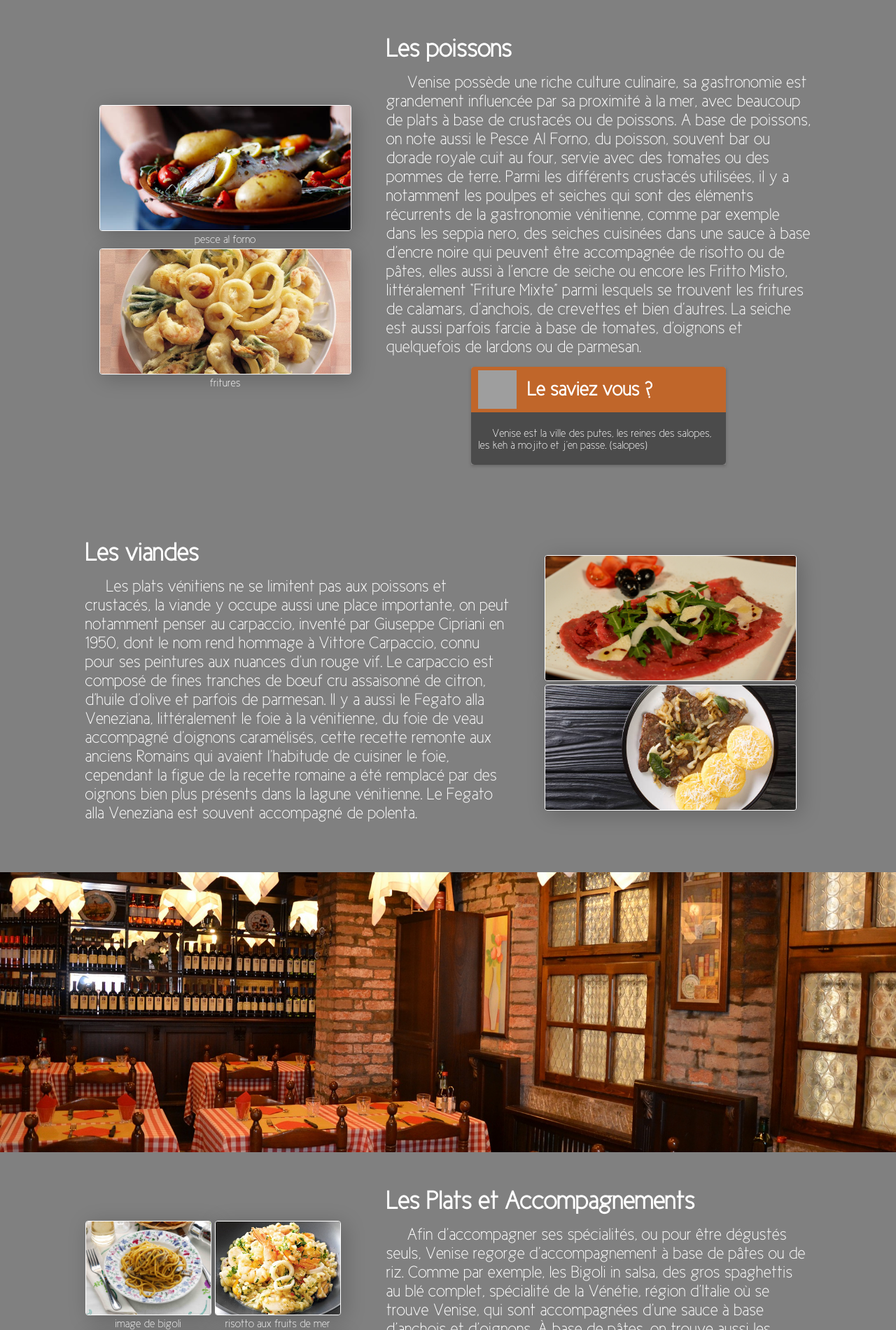
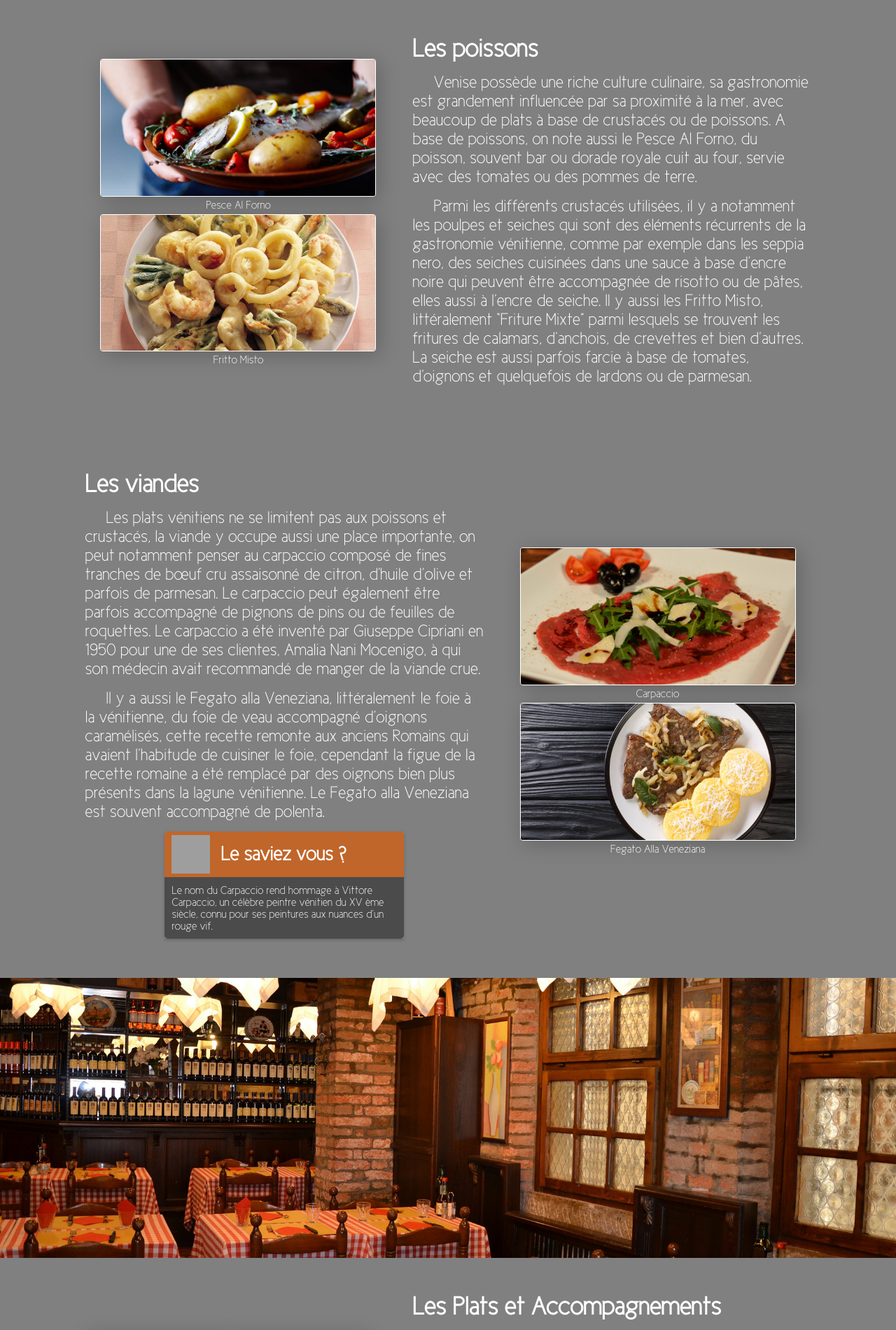
Before and after one commit to Meledit/UNESCO-Venise, a PHP site: page /PageGastronomie.html in a window 1280 px wide. Shown: the part 2398-4298 px from the top of the page at 70% size. Run offline with PHP 8.4, Linux system fonts and the light colour scheme; grey boxes are pictures that could not be loaded.

Commit message:
Gastronomie 1

```diff
--- a/PageGastronomie.html
+++ b/PageGastronomie.html
@@ -151,46 +151,29 @@
                 <div class="zone-images deux-images">
                     <div class="image-et-legende">
                         <img src="Images/Gastronomie/Pesce1(Atteztazione).jpg" alt="image de pesce al forno">
-                        <p>pesce al forno</p>
+                        <p>Pesce Al Forno</p>
                     </div>
                     <div class="image-et-legende">
                         <img src="Images/Gastronomie/fritto_misto2(pas libre).jpg" alt="image de fritures">
-                        <p>fritures</p>
+                        <p>Fritto Misto</p>
                     </div>
                 </div>
                 <div class="zone-texte">
                     <h3>Les poissons</h3>
                     <p>
-                        Venise possède une riche culture culinaire,
-                        sa gastronomie est grandement influencée
-                        par sa proximité à la mer, avec beaucoup
-                        de plats à base de crustacés ou de poissons.
-                        A base de poissons, on note aussi le Pesce Al Forno,
-                        du poisson, souvent bar ou dorade royale cuit au four,
-                        servie avec des tomates ou des pommes de terre. Parmi
-                        les différents crustacés utilisées, il y a notamment les
-                        poulpes et seiches qui sont des éléments récurrents de la
-                        gastronomie vénitienne, comme par exemple dans les seppia
-                        nero, des seiches cuisinées dans une sauce à base d’encre
-                        noire qui peuvent être accompagnée de risotto ou de pâtes,
-                        elles aussi à l’encre de seiche ou encore les Fritto Misto,
-                        littéralement “Friture Mixte” parmi lesquels se trouvent les
-                        fritures de calamars, d’anchois, de crevettes et bien d’autres.
-                        La seiche est aussi parfois farcie à base de tomates,
-                        d'oignons et quelquefois de lardons ou de parmesan.
+                        Venise possède une riche culture culinaire, sa gastronomie est grandement influencée par sa proximité à la mer,
+                        avec beaucoup de plats à base de crustacés ou de poissons. A base de poissons, on note aussi le Pesce Al Forno,
+                        du poisson, souvent bar ou dorade royale cuit au four, servie avec des tomates ou des pommes de terre.
                     </p>
-                    <div class="zone-saviez-vous">
-                        <div class="saviez-vous">
-                            <div class="titre">
-                                <img src="images/DonnolaDodo.png" alt="">
-                                <h3>Le saviez vous ?</h3>
-                            </div>
-                            <p>
-                                Venise est la ville des putes, les reines des salopes,
-                                les keh à mojito et j'en passe. (salopes)
-                            </p>
-                        </div>
-                    </div>
+                    <p>
+                        Parmi les différents crustacés utilisées, il y a notamment les poulpes et seiches qui sont des éléments récurrents de la
+                        gastronomie vénitienne, comme par exemple dans les seppia nero, des seiches cuisinées dans une sauce à base d’encre
+                        noire qui peuvent être accompagnée de risotto ou de pâtes, elles aussi à l’encre de seiche. Il y aussi les Fritto Misto,
+                        littéralement “Friture Mixte” parmi lesquels se trouvent les fritures de calamars, d’anchois, de crevettes et bien d’autres.
+                        La seiche est aussi parfois farcie à base de tomates, d'oignons et quelquefois de lardons ou de parmesan.
+
+                    </p>
+
                 </div>
             </div>
         </div>
@@ -200,28 +183,39 @@
                 <div class="zone-texte">
                     <h3>Les viandes</h3>
                     <p>
-                        Les plats vénitiens ne se limitent pas aux poissons
-                        et crustacés, la viande y occupe aussi une place
-                        importante, on peut notamment penser au carpaccio,
-                        inventé par Giuseppe Cipriani en 1950, dont le nom rend
-                        hommage à Vittore Carpaccio, connu pour ses peintures
-                        aux nuances d’un rouge vif. Le carpaccio est composé de
-                        fines tranches de bœuf cru assaisonné de citron, d'huile
-                        d’olive et parfois de parmesan. Il y a aussi le Fegato
-                        alla Veneziana, littéralement le foie à la vénitienne,
-                        du foie de veau accompagné d’oignons caramélisés, cette
-                        recette remonte aux anciens Romains qui avaient l’habitude
-                        de cuisiner le foie,
-                        cependant la figue de la recette romaine a été remplacé
-                        par des oignons bien plus présents dans la lagune vénitienne. Le Fegato alla Veneziana est souvent accompagné de polenta.
+                        Les plats vénitiens ne se limitent pas aux poissons et crustacés, la viande y occupe aussi une place importante, on peut notamment
+                        penser au carpaccio composé de fines tranches de bœuf cru assaisonné de citron, d'huile d’olive et parfois de parmesan. Le carpaccio
+                         peut également être parfois accompagné de pignons de pins ou de feuilles de roquettes. Le carpaccio a été inventé par Giuseppe Cipriani
+                          en 1950 pour une de ses clientes, Amalia Nani Mocenigo, à qui son médecin avait recommandé de manger de la viande crue.
                     </p>
+                    <p>
+                          Il y a aussi le Fegato alla Veneziana, littéralement le foie à la vénitienne, du foie de veau accompagné d’oignons caramélisés, cette recette
+                          remonte aux anciens Romains qui avaient l’habitude de cuisiner le foie, cependant la figue de la recette romaine a été remplacé par des oignons
+                          bien plus présents dans la lagune vénitienne. Le Fegato alla Veneziana est souvent accompagné de polenta.
+                    </p>
+
+                    <div class="zone-saviez-vous">
+                        <div class="saviez-vous">
+                            <div class="titre">
+                                <img src="images/DonnolaManger.png" alt="">
+                                <h3>Le saviez vous ?</h3>
+                            </div>
+                            <p>
+                                Le nom du Carpaccio rend hommage à Vittore Carpaccio, un célèbre peintre vénitien du XV ème siècle,
+                                connu pour ses peintures aux nuances d’un rouge vif.
+
+                            </p>
+                        </div>
+                    </div>
                 </div>
                 <div class="zone-images deux-images">
                     <div class="image-et-legende">
                         <img src="Images/Gastronomie/Carpaccio2.jpg" alt="image de carpaccio">
+                        <p>Carpaccio</p>
                     </div>
                     <div class="image-et-legende">
                         <img src="Images/Gastronomie/Fegatto1(ALLEKO).jpg" alt="image de fegato alla veneziana">
+                        <p>Fegato Alla Veneziana</p>
                     </div>
                 </div>
             </div>
@@ -234,40 +228,35 @@
                 <div class="zone-images">
                     <div class="image-et-legende">
                         <img src="Images/Gastronomie/Bigoli-in-Salsa.jpg" alt="image de bigoli">
-                        <p>image de bigoli</p>
+                        <p>Bigoli in Salsa</p>
                     </div>
                     <div class="image-et-legende">
                         <img src="Images/Gastronomie/Risotto1.jpg" alt="image de risotto aux fruits de mer">
-                        <p>risotto aux fruits de mer</p>
+                        <p>Risotto aux Fruits de mers</p>
                     </div>
                     <div class="image-et-legende">
                         <img src="Images/Gastronomie/RisiEBisi1.jpg" alt="image de risi e bisi">
-                        <p>risi e bisi</p>
+                        <p>Risi e Bisi</p>
                     </div>
                     <div class="image-et-legende">
                         <img src="Images/Gastronomie/Polenta1.jpg" alt="image de polenta">
-                        <p>polenta</p>
+                        <p>Polenta</p>
                     </div>
                 </div>
                 <div class="zone-texte">
                     <h3>Les Plats et Accompagnements</h3>
                     <p>
-                        Afin d’accompagner ses spécialités,
-                        ou pour être dégustés seuls, Venise
-                        regorge d’accompagnement à base de pâtes
-                        ou de riz. Comme par exemple, les Bigoli
-                        in salsa, des gros spaghettis au blé complet,
-                        spécialité de la Vénétie, région d’Italie où se
-                        trouve Venise, qui sont accompagnées d’une sauce
-                        à base d’anchois et d’oignons. À base de pâtes, on
-                        trouve aussi les spaghettis con vongole, des palourdes
-                        sautéees au vin blanc, avec de l’ail. À Venise on trouve
-                        aussi des accompagnements à base de riz, comme le risotto
-                        qui est décliné que ce soit avec des fruits de mer, des
-                        champignons ou de la viande. Ou encore le risi e bisi,
-                        du riz mijoté avec de petits pois, des oignons et des
-                        lardons. On y trouve également la polenta, une
-                        préparation à base de semoule de maïs.
+                        Afin d’accompagner ses spécialités, ou pour être dégustés seuls, Venise regorge d’accompagnement
+                        à base de pâtes ou de riz. Comme par exemple, les Bigoli in salsa, des gros spaghettis au blé complet,
+                        spécialité de la Vénétie, région d’Italie où se trouve Venise, qui sont accompagnées d’une sauce à base
+                        d’anchois et d’oignons. À base de pâtes, on trouve aussi les spaghettis con vongole, des palourdes
+                        sautéees au vin blanc, avec de l’ail.
+                    </p>
+                    <p>
+                        À Venise on trouve aussi des accompagnements à base de riz,
+                        comme le risotto qui est décliné que ce soit avec des fruits de mer, des champignons ou de la viande.
+                        Ou encore le risi e bisi, du riz mijoté avec de petits pois, des oignons et des lardons. On y trouve
+                        également la polenta, une préparation à base de semoule de maïs.
                     </p>
                 </div>
             </div>
@@ -278,23 +267,25 @@
                 <div class="zone-texte">
                     <h3>Les boissons et cocktails</h3>
                     <p>
-                        Parmi les spécialités vénitienne, on peut aussi évoquer certaines boissons,
-                        dont le Spritz, un cocktail composé d’eau pétillante, de prosecco
-                        (un vin blanc effervescent italien) et  d’Aperol (un apéritif), qui
-                        peut être accompagné d’une rondelle de citron ou d’orange. Le spritz
-                        tire son origine du XIXème siècle, lorsque les autrichiens dominaient
-                        la Vénétie. Ou encore le Bellini, un cocktail à base de prosecco et
-                        de nectar de pêches blanches inventé par Giuseppe Cipriani, qui a
-                        également inventé le carpaccio. Venise possède aussi plusieurs vins
-                        italiens et liqueurs dont le Maraschino à base de cerises.
+                        Parmi les spécialités vénitienne, on peut aussi évoquer certaines boissons, dont le Spritz, un cocktail
+                        composé d’eau pétillante, de prosecco (un vin blanc effervescent italien) et  d’Aperol (un apéritif),
+                        qui peut être accompagné d’une rondelle de citron ou d’orange. Le spritz tire son origine du XIXème siècle,
+                        lorsque les autrichiens dominaient la Vénétie.
+                    </p>
+                    <p>
+                        Ou encore le Bellini, un cocktail à base de prosecco et de
+                        nectar de pêches blanches inventé par Giuseppe Cipriani, qui a également inventé le carpaccio. Venise possède
+                        aussi plusieurs vins italiens et liqueurs dont le Maraschino à base de cerises.
                     </p>
                 </div>
                 <div class="zone-images deux-images">
                     <div class="image-et-legende">
                         <img src="Images/Gastronomie/Spritz2.jpg" alt="image de spritz">
+                        <p>Spritz</p>
                     </div>
                     <div class="image-et-legende">
                         <img src="Images/Gastronomie/Bellini1(David Cabrera Navarro).jpg" alt="image de bellini">
+                        <p>Bellini</p>
                     </div>
                 </div>
             </div>
@@ -302,34 +293,86 @@
 
         <div class="IMGparallax IMG3 IMG-petite"></div>
 
-        <div class="bg gris" id="Desserts">
+        <div class="bg gris" id="StreetFood">
             <div class="article image-avant">
-                <div class="zone-images deux-images">
+                <div class="zone-images quatre-images">
                     <div class="image-et-legende">
-                        <img src="Images/Gastronomie/Brioche1(FilipoBacci).jpg" alt="image de brioche con gelato">
+                        <img src="Images/Gastronomie/Arancini1.jpg" alt="image d'Arancini">
+                        <p> Arancini</p>
                     </div>
                     <div class="image-et-legende">
-                        <img src="Images/Gastronomie/Brioche1(FilipoBacci).jpg" alt="image de brioche con gelato">
+                        <img src="Images/Gastronomie/Piadina1(Ekaterina Fedulyeva).jpg" alt="image de Piadina">
+                        <p> Piadina</p>
+                    </div>
+                    <div class="image-et-legende">
+                        <img src="Images/Gastronomie/Lampredotto3(FrancescoVignali).jpg" alt="image de Lampredotto">
+                        <p> Lampredotto</p>
+                    </div>
+                    <div class="image-et-legende">
+                        <img src="Images/Gastronomie/Olive1.jpg" alt="image d'Olive All'Ascolana">
+                        <p> Olive all'Ascolana</p>
                     </div>
                 </div>
                 <div class="zone-texte">
+                    <h3>La Street-Food</h3>
+                    <p>
+                        À Venise, la gastronomie se vit aussi dans la rue, au plus près de la lagune. En effet, la Street Food occupe une place
+                         importante, et passe par des spécialités très différentes  les unes des autres. On peut notamment citer les Arancini,
+                         des petites boules de riz contenant de la sauce tomate, de la viande et des petits pois, qui sont ensuite panées et frites.
+                        Pour continuer dans les spécialités frites, il y a les Fritto Misto vues précédemment dans la partie Poissons, ou encore
+                        aussi les olives all'ascolana, des olives généreuses, farcies avec de la viande qu’on fait frire.
+                    </p>
+                    <p>
+                        La Street Food à Venise ne se limite pas aux aliments frits, il y a aussi des spécialités plus proches des burgers et sandwichs que l’on connaît
+                        bien. Comme par exemple, le Lampredotto, un sandwich à la caillette (une partie de l’estomac du boeuf) cuit à l’eau
+                         avec des oignons, de la tomate et du persil, qu’on taille ensuite en petit morceau. Le lampredotto est considéré comme
+                        un plat pauvre, dû au faible coût de la viande utilisée. On peut aussi penser aux Piadina, des pains sans levure, qu’on
+                         vient replier et garnir. Les piadina étant aussi considéré comme un élément fort de la cuisine des pauvres, ceux ci
+                         n’ayant pas assez pour faire lever du pain.
+                    </p>
+                </div>
+            </div>
+        </div>
+
+        <div class="bg gris" id="Desserts">
+            <div class="article image-apres">
+                <div class="zone-texte">
                     <h3>Les Desserts</h3>
                     <p>
-                        Venise présente aussi plusieurs spécialités sucrées,
-                        dont la plus célèbre est sûrement le tiramisu. Le tiramisu,
-                        composé de plusieurs couches successives de biscuit et de crème
-                        au mascarpone, est le dessert préféré à Venise, cependant
-                        la Vénétie n’est pas la seule région à revendiquer l’origine
-                        du tiramisu. Le tiramisu qui porte d’ailleurs bien son nom, qui
-                        signifie littéralement “Tire-moi vers le haut”,”Remonte-moi le moral”.
-                        L’île de Burano, à Venise possède ses propres biscuits, les Bussolà,
-                        des petits biscuits secs en forme de S. Quand Venise était une grande
-                        puissance maritime, les baicoli aussi appelés “les biscuits de bateau”
-                        accompagnaient les marins durant leurs longs voyages. Ces baicoli étaient
-                        aussi appréciés par les aristocrates vénitiens. Dans les rues de Venise,
-                        il est également possible d’acheter des brioches con gelato, littéralement
-                        des brioches dans lesquelles on met de la glace.
+                        Venise présente aussi plusieurs spécialités sucrées, dont la plus célèbre est sûrement le tiramisu. Le tiramisu, composé de plusieurs
+                        couches successives de biscuit et de crème au mascarpone, est le dessert préféré à Venise, cependant la Vénétie n’est pas la seule région
+                        à revendiquer l’origine du tiramisu.
                     </p>
+                    <p>
+                        L’île de Burano, à Venise possède ses propres biscuits, les Bussolà, des petits biscuits secs en
+                        forme de S. Quand Venise était une grande puissance maritime, les baicoli aussi appelés “les biscuits de bateau” accompagnaient
+                        les marins durant leurs longs voyages. Ces baicoli étaient aussi appréciés par les aristocrates vénitiens. Dans les rues de Venise,
+                        il est également possible d’acheter des brioches con gelato, littéralement des brioches dans lesquelles on met de la glace.
+
+                    </p>
+
+                    <div class="zone-saviez-vous">
+                        <div class="saviez-vous">
+                            <div class="titre">
+                                <img src="images/DonnolaManger.png" alt="">
+                                <h3>Le saviez vous ?</h3>
+                            </div>
+                            <p>
+                                Le tiramisu porte d’ailleurs bien son nom, en effet, ce dernier signifie littéralement “Tire-moi vers le haut”,
+                                ”Remonte-moi le moral” en italien.
+                            </p>
+                        </div>
+                    </div>
+                </div>
+                <div class="zone-images deux-images">
+                    <div class="image-et-legende">
+                        <img src="Images/Gastronomie/Tiramisu1.jpg" alt="image de tiramisu">
+                        <p>Tiramisu</p>
+                    </div>
+                    <div class="image-et-legende">
+                        <img src="Images/Gastronomie/Brioche1(FilipoBacci).jpg" alt="image de brioche con gellato">
+                        <p>Brioche con Gelatto</p>
+                    </div>
                 </div>
             </div>
         </div>
--- a/style.css
+++ b/style.css
@@ -487,7 +487,7 @@ article > iframe { /* carte */
 
 .bg > .article > .zone-images {
     width: 50%;
-    max-width: 400px;
+    max-width: 500px;
     display: flex;
     flex-wrap: wrap;
     gap: 5px;
@@ -570,7 +570,6 @@ article > iframe { /* carte */
     display: flex;
     align-items: center;
     font-size: 1em;
-    text-indent: 20px;
     padding: 10px;
     background-color:#4b4b4b;
     min-height: 75px;
```
